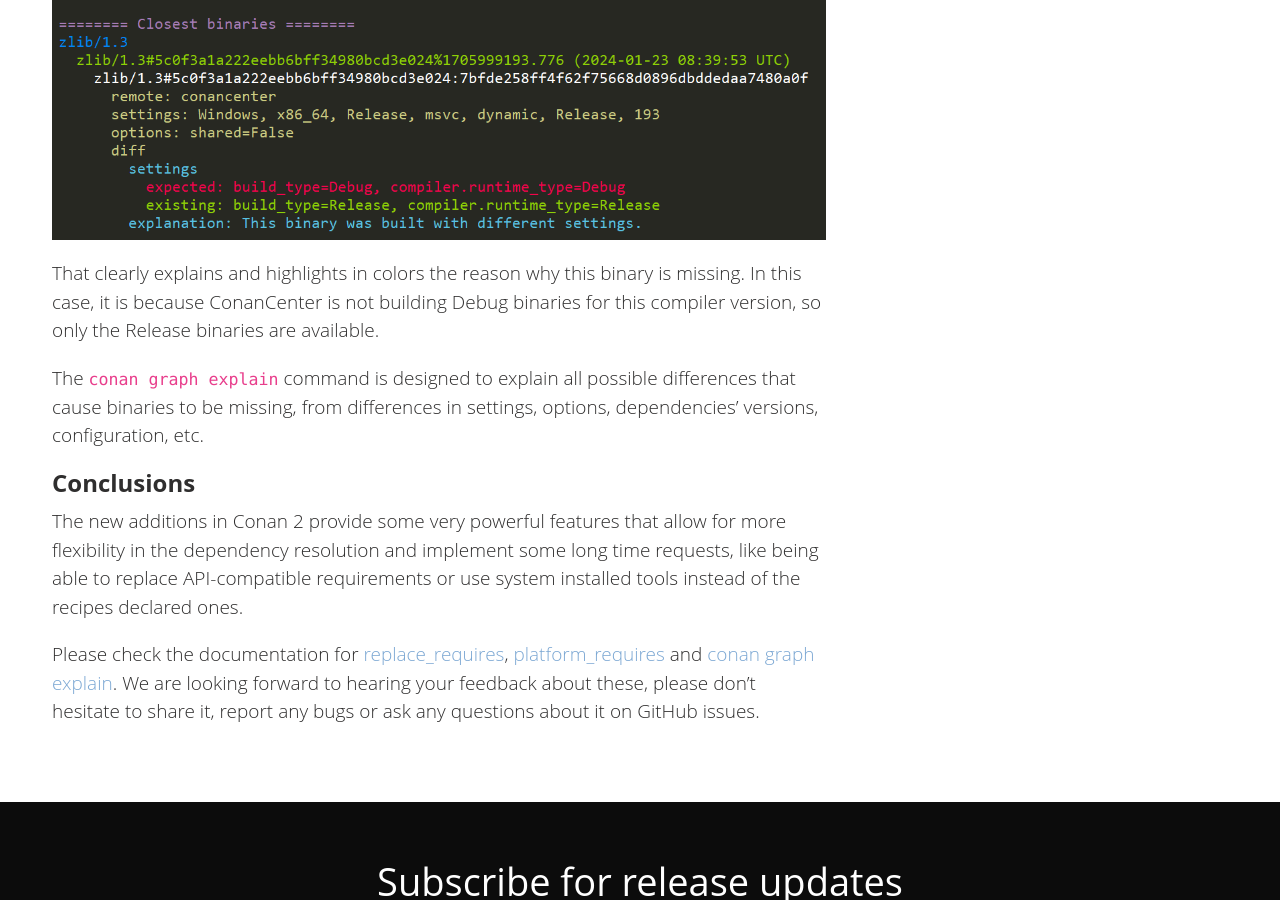
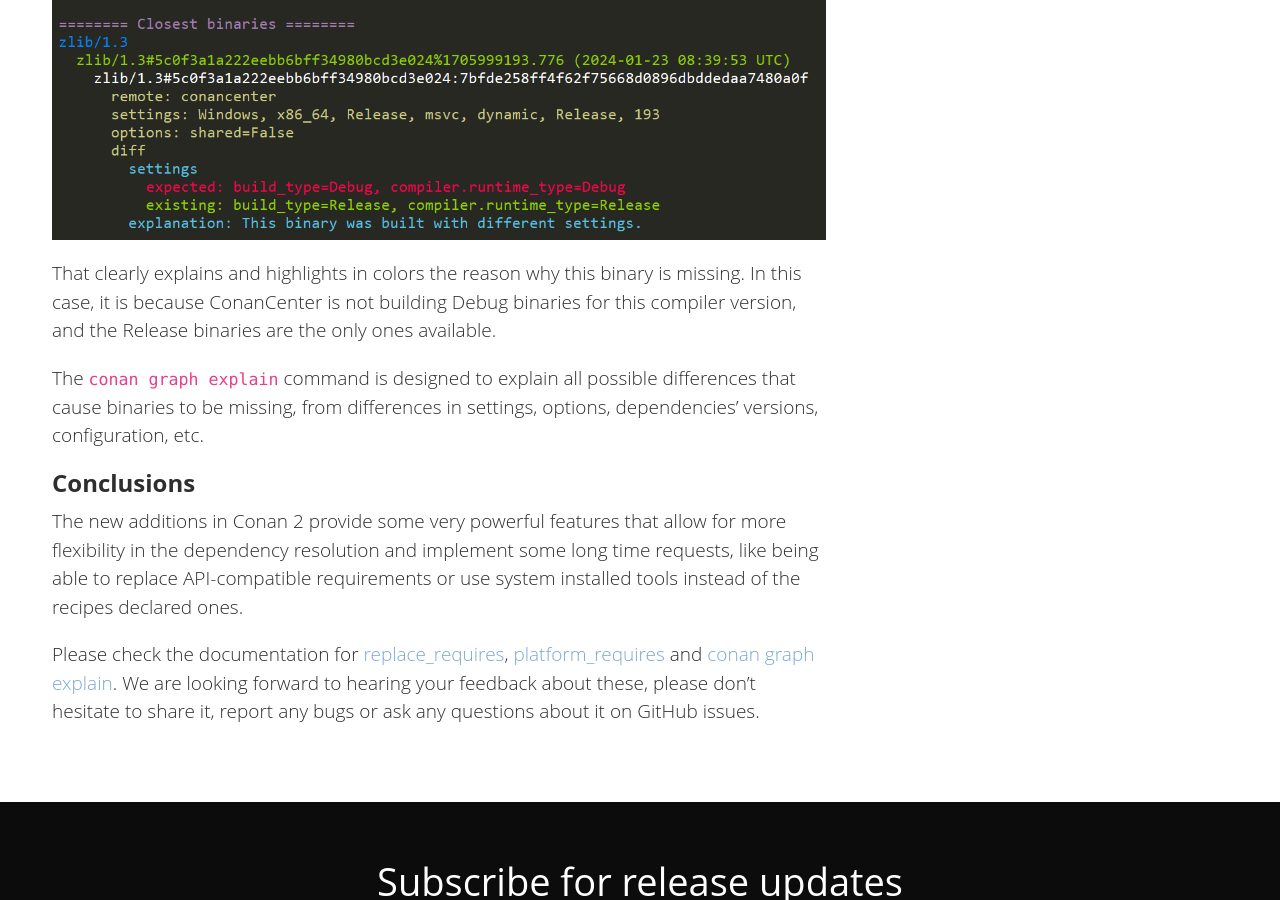
Before and after one commit to conan-io/conan-io.github.io, a Jekyll site: the page built from _posts/2024-02-20-Conan-2-graph-features.markdown, in a window 1280 px wide and 900 px high, scrolled down 6297 px. Built offline with Jekyll 4.4.1, drawn with Linux system fonts in a browser that asks for light colours; comment, search, counter and statistics services are not loaded.

Commit message:
Update _posts/2024-02-20-Conan-2-graph-features.markdown
Co-authored-by: Daniel <danimanzaneque@gmail.com>

```diff
--- a/_posts/2024-02-20-Conan-2-graph-features.markdown
+++ b/_posts/2024-02-20-Conan-2-graph-features.markdown
@@ -131,7 +131,7 @@ $ conan graph explain --requires=zlib/1.3 -s build_type=Debug
 </p>
 
 
-That clearly explains and highlights in colors the reason why this binary is missing. In this case, it is because ConanCenter is not building Debug binaries for this compiler version, so only the Release binaries are available.
+That clearly explains and highlights in colors the reason why this binary is missing. In this case, it is because ConanCenter is not building Debug binaries for this compiler version, and the Release binaries are the only ones available.
 
 The ``conan graph explain`` command is designed to explain all possible differences that cause binaries to be missing, from differences in settings, options, dependencies’ versions, configuration, etc.
 
```
